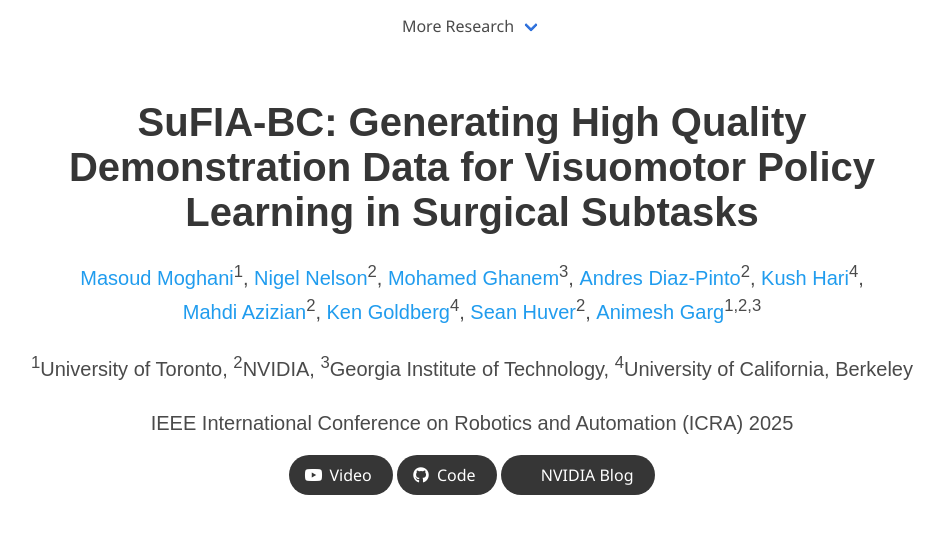
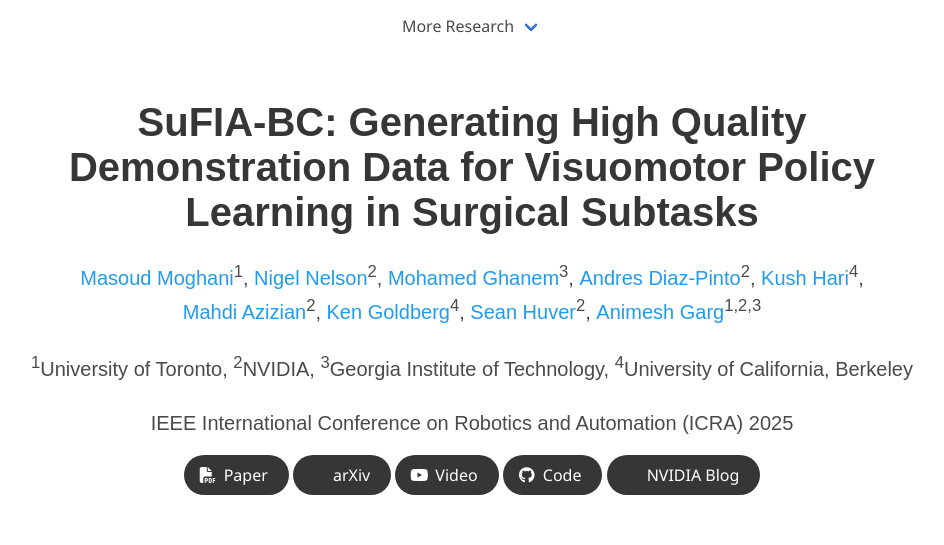
Before and after one commit to orbit-surgical/sufia-bc, a plain HTML site: page index.html in a window 1280 px wide. Shown: the top 545 px of the page, without its empty margins (168-1112 px from the left). Drawn offline with nearby package versions, Linux system fonts and the light colour scheme; some icons are missing; a web font is replaced by a local one.

Commit message:
update index.html

```diff
--- a/index.html
+++ b/index.html
@@ -112,8 +112,8 @@
           <div class="column has-text-centered">
             <div class="publication-links">
               <!-- PDF Link. -->
-              <!-- <span class="link-block">
-                <a href=""
+              <span class="link-block">
+                <a href="https://arxiv.org/pdf/2504.14857"
                    class="external-link button is-normal is-rounded is-dark">
                   <span class="icon">
                       <i class="fas fa-file-pdf"></i>
@@ -122,14 +122,14 @@
                 </a>
               </span>
               <span class="link-block">
-                <a href=""
+                <a href="https://arxiv.org/abs/2504.14857"
                    class="external-link button is-normal is-rounded is-dark">
                   <span class="icon">
                       <i class="ai ai-arxiv"></i>
                   </span>
                   <span>arXiv</span>
                 </a>
-              </span> -->
+              </span>
               <!-- Video Link. -->
               <span class="link-block">
                 <a href="https://youtu.be/jCvZYf0saRo"
```
